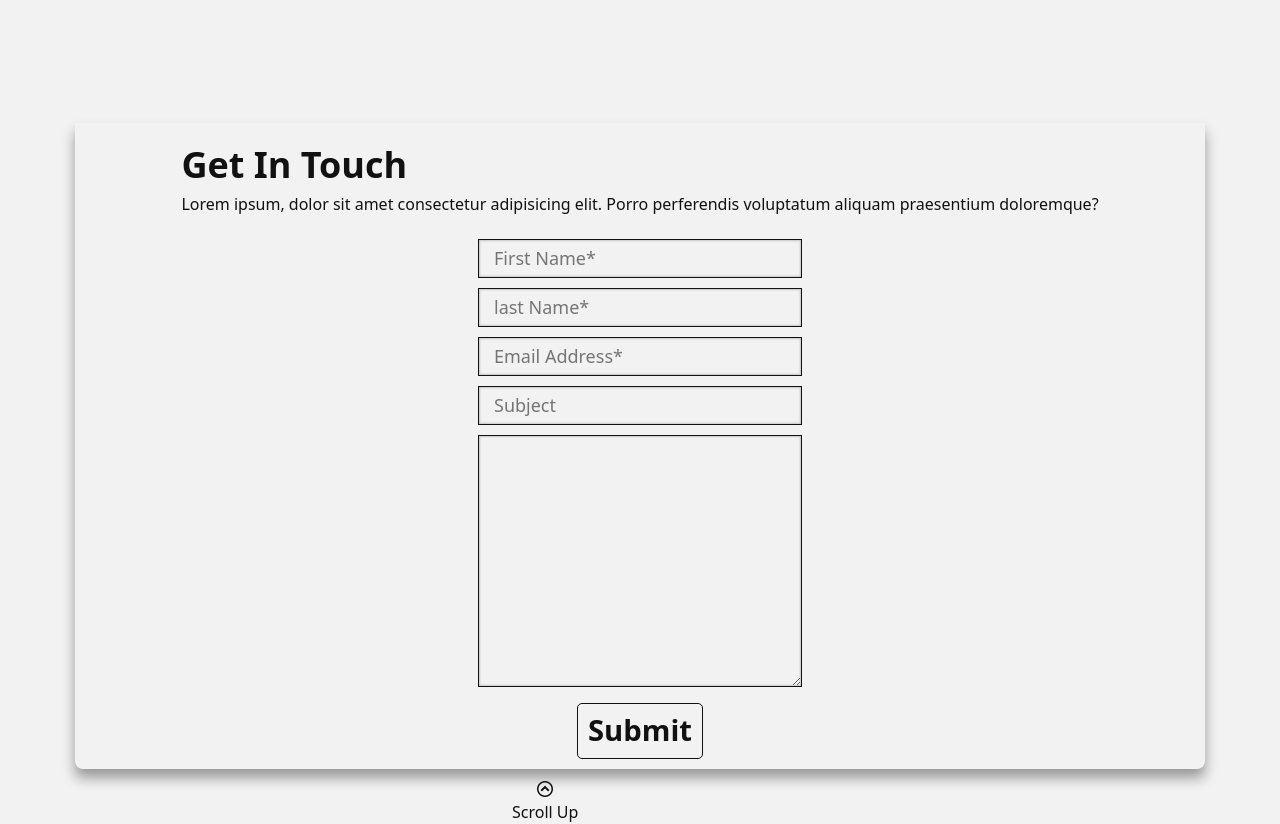
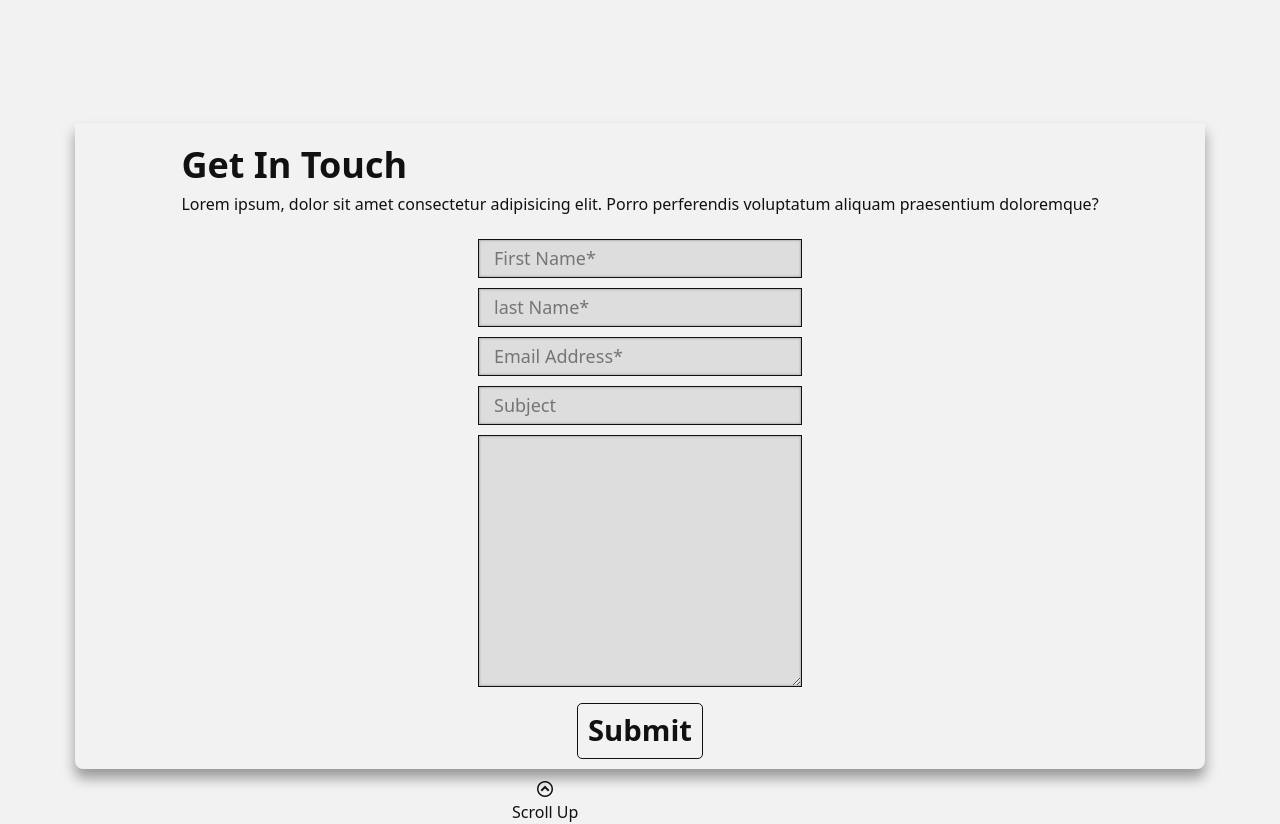
Before and after one commit to DM-hash-del/portfolio, a PHP site: page / in a window 1280 px wide. Shown: the part 2637-3461 px from the top of the page. Run offline with PHP 8.4, Linux system fonts and the light colour scheme; some web fonts are replaced.

Commit message:
input field background-color changes

```diff
--- a/css/main.css
+++ b/css/main.css
@@ -304,7 +304,7 @@ textarea:focus-visible {
 .contact__textarea {
   width: 100%;
   padding: 5px 15px;
-  background-color: #f2f2f2;
+  background-color: #ddd;
   border: 1px solid #111;
   box-shadow: inset 0px 0px 2px 1px rgba(17, 17, 17, 0.2);
 }
@@ -323,7 +323,7 @@ textarea:focus-visible {
   line-height: 1.5;
   width: 100%;
   padding: 5px 15px;
-  background-color: #f2f2f2;
+  background-color: #ddd;
   border: 1px solid #111;
   box-shadow: inset 0px 0px 2px 1px rgba(17, 17, 17, 0.2);
 }
--- a/sass/abstracts/_tokens.scss
+++ b/sass/abstracts/_tokens.scss
@@ -20,7 +20,7 @@ $weight-thick: 900;
 $colors: (
   font-light: #f2f2f2,
   font-dark: #111,
-  font-grey: #666,
+  font-grey: #ddd,
   primary: #b2f264,
   primary-dark: #6cb01a,
   primary-light: #d7f4b4,
--- a/sass/components/_contact-form.scss
+++ b/sass/components/_contact-form.scss
@@ -24,7 +24,7 @@
   &__textarea {
     width: 100%;
     padding: 5px 15px;
-    background-color: ab.color(font-light);
+    background-color: ab.color(font-grey);
     border: 1px solid ab.color(font-dark);
     box-shadow: inset 0px 0px 2px 1px rgba(ab.color(font-dark),0.2);
   }
@@ -45,7 +45,7 @@
   line-height: 1.5;
   width: 100%;
   padding: 5px 15px;
-  background-color: ab.color(font-light);
+  background-color: ab.color(font-grey);
   border: 1px solid ab.color(font-dark);
   box-shadow: inset 0px 0px 2px 1px rgba(ab.color(font-dark),0.2);
 }
```
